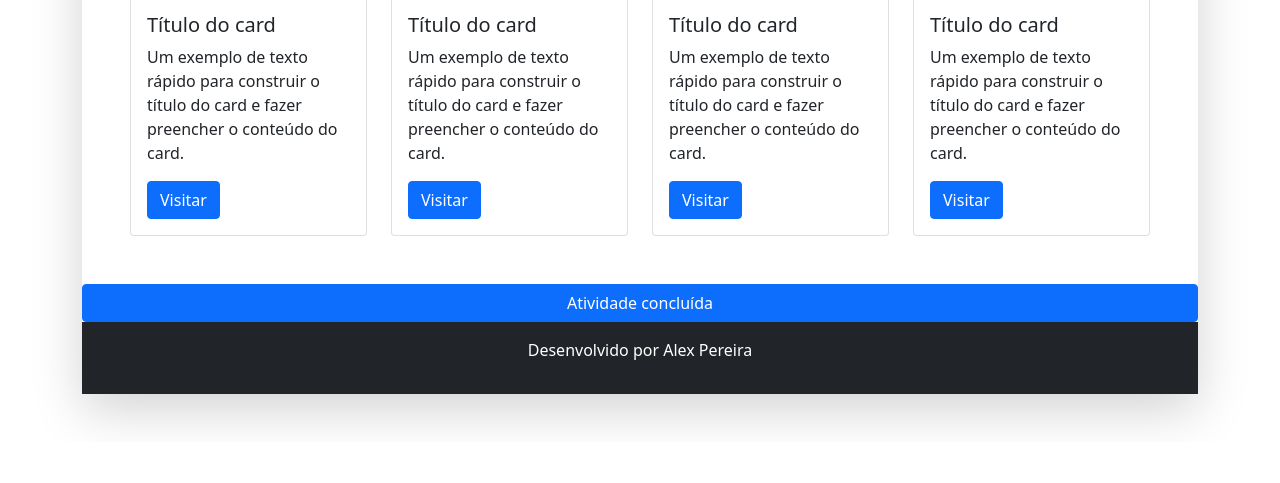
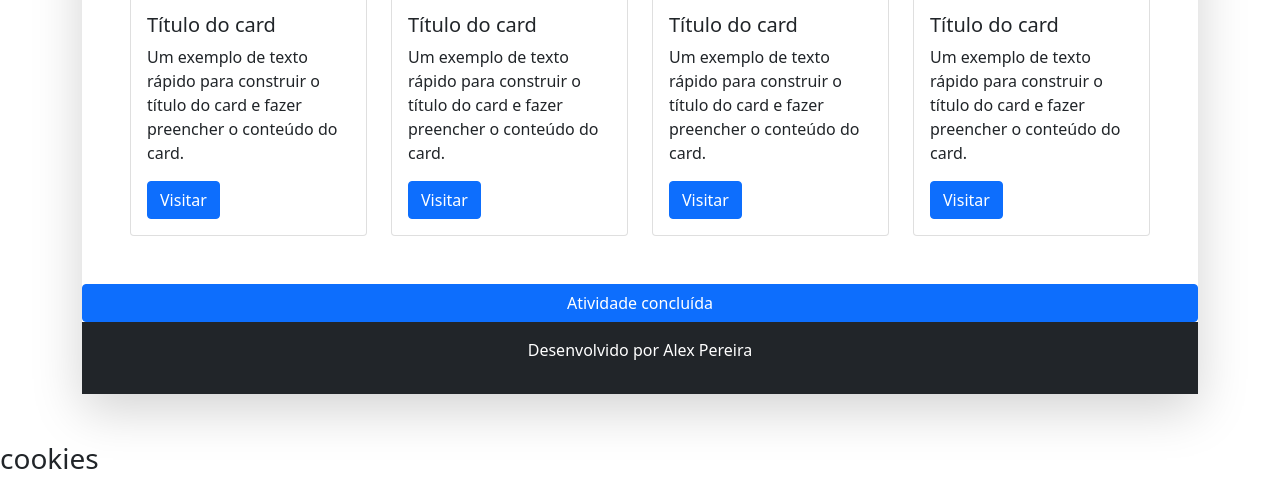
Before and after one commit to suporte3al/suporte3al.github.io, a plain HTML site: page index.html in a window 1280 px wide. Shown: the part 1610-2093 px from the top of the page. Before the commit the page ends 2052 px from the top, so only its background shows below. Drawn offline with nearby package versions, Linux system fonts and the light colour scheme.

Commit message:
feat: show area to cookies

```diff
--- a/index.html
+++ b/index.html
@@ -263,6 +263,7 @@
     <script src="https://cdn.jsdelivr.net/npm/bootstrap@5.0.2/dist/js/bootstrap.bundle.min.js"
         integrity="sha384-MrcW6ZMFYlzcLA8Nl+NtUVF0sA7MsXsP1UyJoMp4YLEuNSfAP+JcXn/tWtIaxVXM"
         crossorigin="anonymous"></script>
+        <h3>cookies</h3>
     <script id="CookieDeclaration" src="https://consent.cookiebot.com/f3304657-4cc2-4458-b13b-1bb5a75ada85/cd.js"
         type="text/javascript" async></script>
 
```
